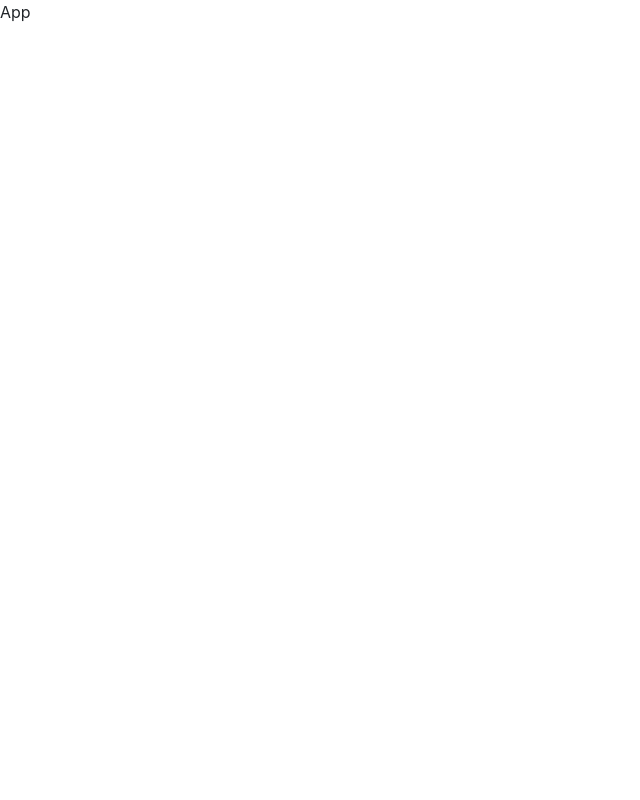
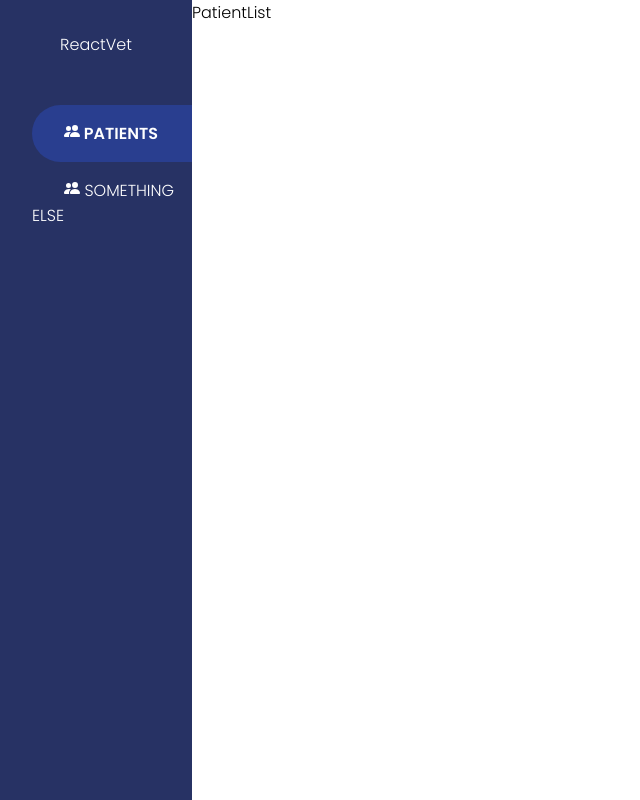
Before and after one commit to yjcyun/ReactConnect, a React (Create React App) app: page / in a window 1280 px wide. Shown: the whole page, without its empty margins (0-640 px from the left). Built offline with nearby package versions, Linux system fonts and the light colour scheme.

Commit message:
Add sidebar component

```diff
--- a/src/components/App.jsx
+++ b/src/components/App.jsx
@@ -1,11 +1,19 @@
 import React from 'react';
+import { Route, Switch } from 'react-router-dom';
+import SideNav from './SideNav';
+import PatientPage from '../pages/PatientPage';
 
 function App() {
   return (
-    <div>
-      App
+    <div className='app'>
+      <SideNav />
+      <Switch>
+        <Route exact path='/' component={PatientPage} />
+      </Switch>
     </div>
   );
 }
 
+
+
 export default App;
--- /dev/null
+++ b/src/components/SideNav.jsx
@@ -0,0 +1,59 @@
+import React, { useState } from 'react'
+import { NavLink } from 'react-router-dom'
+import styled from 'styled-components'
+import { BsPeopleFill } from 'react-icons/bs';
+
+const SideNav = () => {
+  const [activeItem, setActiveItem] = useState('patients');
+
+  return (
+    <SideNavWrapper>
+      <Logo>ReactVet</Logo>
+      <ul>
+        <NavList>
+          <NavLink to='/' activeClassName='selected'>
+            <BsPeopleFill /> Patients
+          </NavLink>
+        </NavList>
+        <NavList>
+          <NavLink to='/'>
+            <BsPeopleFill /> Something Else
+          </NavLink>
+        </NavList>
+      </ul>
+    </SideNavWrapper>
+  )
+}
+
+const SideNavWrapper = styled.aside`
+  background-color: var(--main-bg-color);
+  height: 100vh;
+  width: 15%;
+  color: #fff;
+`;
+
+const Logo = styled.div`
+  padding: 2rem 0;
+  text-align:center;
+`
+
+const NavList = styled.li`
+  margin: 1rem 0;
+  padding-left: 2rem;
+
+  a {
+    color: #fff;
+    text-transform: uppercase;
+    padding: 1rem 0 1rem 2rem;
+  }
+
+  .selected {
+    font-weight:bold;
+    background-color:var(--second-bg-color);
+    display:block;
+    border-top-left-radius: 2rem;
+    border-bottom-left-radius: 2rem;
+  }
+`
+
+export default SideNav
--- /dev/null
+++ b/src/components/patients/PatientList.jsx
@@ -0,0 +1,11 @@
+import React from 'react'
+
+const PatientList = () => {
+  return (
+    <div>
+      PatientList
+    </div>
+  )
+}
+
+export default PatientList
--- /dev/null
+++ b/src/globalStyle.css
@@ -0,0 +1,28 @@
+@import url('https://fonts.googleapis.com/css2?family=Poppins:wght@300;600&display=swap');
+
+:root {
+  --main-bg-color:#273264;
+  --second-bg-color:#293E8F;
+}
+
+* {
+  box-sizing: border-box;
+  margin: 0;
+  padding: 0;
+}
+
+body{
+  font-family: 'Poppins', sans-serif;
+}
+
+ul {
+  list-style: none;
+}
+
+li a {
+  text-decoration: none;
+}
+
+.app {
+  display:flex;
+}
--- a/src/index.js
+++ b/src/index.js
@@ -1,9 +1,12 @@
 import React from 'react';
 import ReactDOM from 'react-dom';
 import App from './components/App';
-import 'bootstrap/dist/css/bootstrap.min.css';
+import { BrowserRouter } from 'react-router-dom';
+import './globalStyle.css';
 
 ReactDOM.render(
-    <App />,
+  <BrowserRouter>
+    <App />
+  </BrowserRouter>,
   document.getElementById('root')
 );
--- /dev/null
+++ b/src/pages/PatientPage.jsx
@@ -0,0 +1,12 @@
+import React from 'react'
+import PatientList from '../components/patients/PatientList'
+
+const PatientPage = () => {
+  return (
+    <div>
+      <PatientList />
+    </div>
+  )
+}
+
+export default PatientPage
```
Also changed, not shown: package.json (+4 -3 lines), public/index.html (+0 -23 lines), src/components/patients/PatientItem.jsx (added), 1 other file (tests, documents, lock files or other folders).
